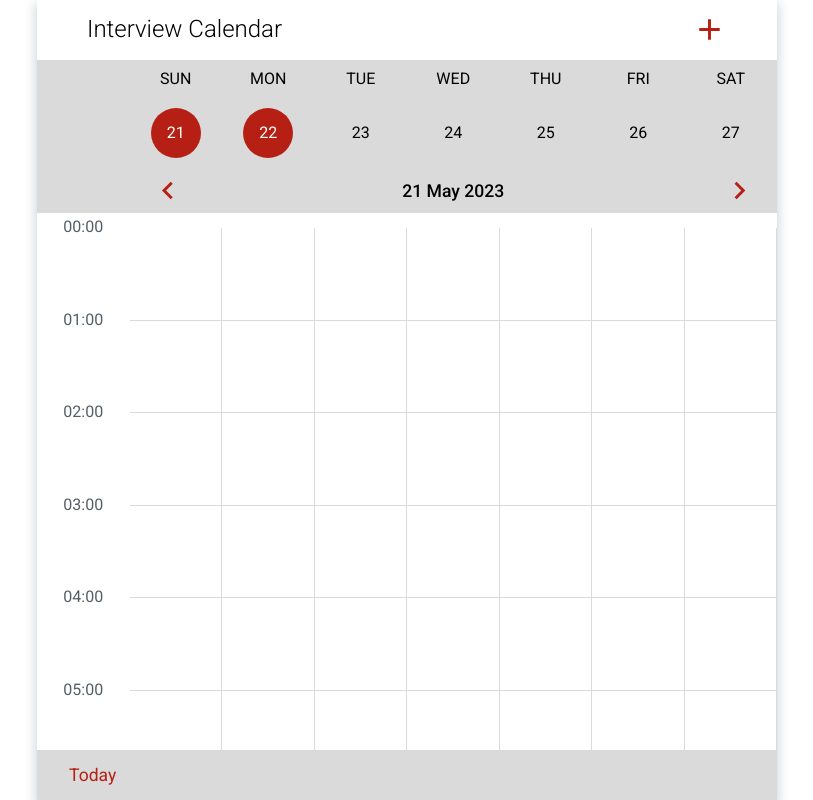
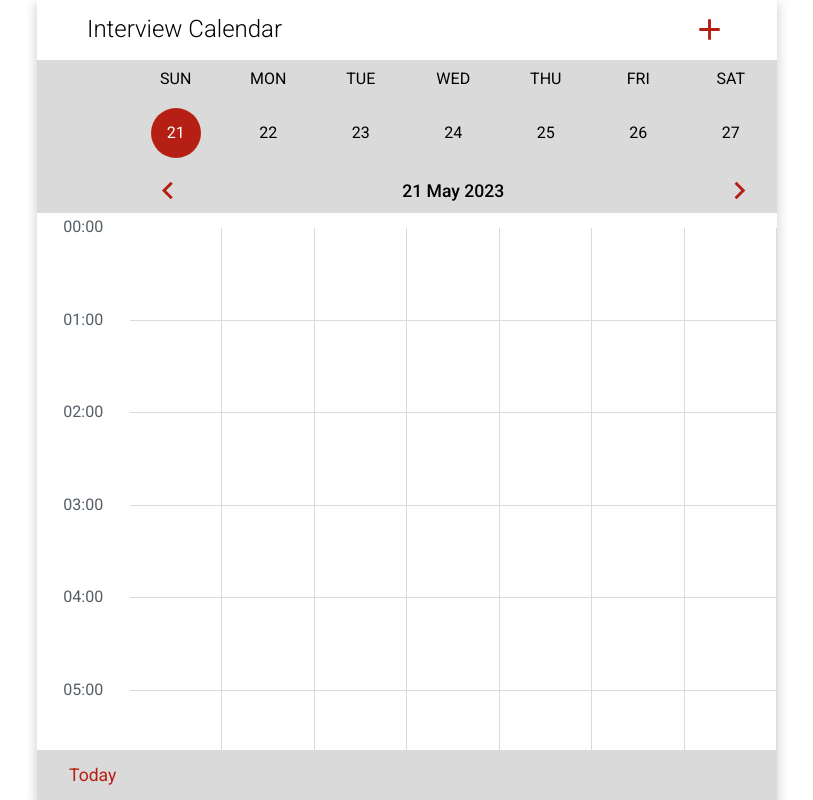
Before and after one commit to deviatovae/uchi-calendar, a React (Vite) app: page / in a window 1280 px wide. Shown: the whole page, without its empty margins (233-1046 px from the left). Built offline with nearby package versions, Linux system fonts and the light colour scheme.

Commit message:
fix: logic for set today and show today

```diff
--- a/src/components/CalendarBar.tsx
+++ b/src/components/CalendarBar.tsx
@@ -93,7 +93,7 @@ export const CalendarBar = () => {
       </List>
       <List>
         <ListItem/>
-        {week.map((day, i) => <DayWrapper key={i}><Day isToday={!now.diff(day, 'day')}>{day.format('D')}</Day></DayWrapper>)}
+        {week.map((day, i) => <DayWrapper key={i}><Day isToday={now.isSame(day, 'day')}>{day.format('D')}</Day></DayWrapper>)}
       </List>
       <List isDate>
         <ArrowBefore fontSize="large" sx={{ fill: ` ${theme.colors.highlight}` }} onClick={() => updateWeekStart()}/>
--- a/src/components/CalendarContext.tsx
+++ b/src/components/CalendarContext.tsx
@@ -41,7 +41,7 @@ export const CalendarProvider = ({ children }: { children: ReactNode }) => {
   const [selectedEvent, setSelectedEvent] = useState<string | null>(null);
 
   const setToday = useCallback(() => {
-    setWeekStart(now);
+    setWeekStart(now.clone().startOf('week'));
   }, [now, setWeekStart]);
 
   const addEvent = useCallback((date: moment.Moment) => {
```
